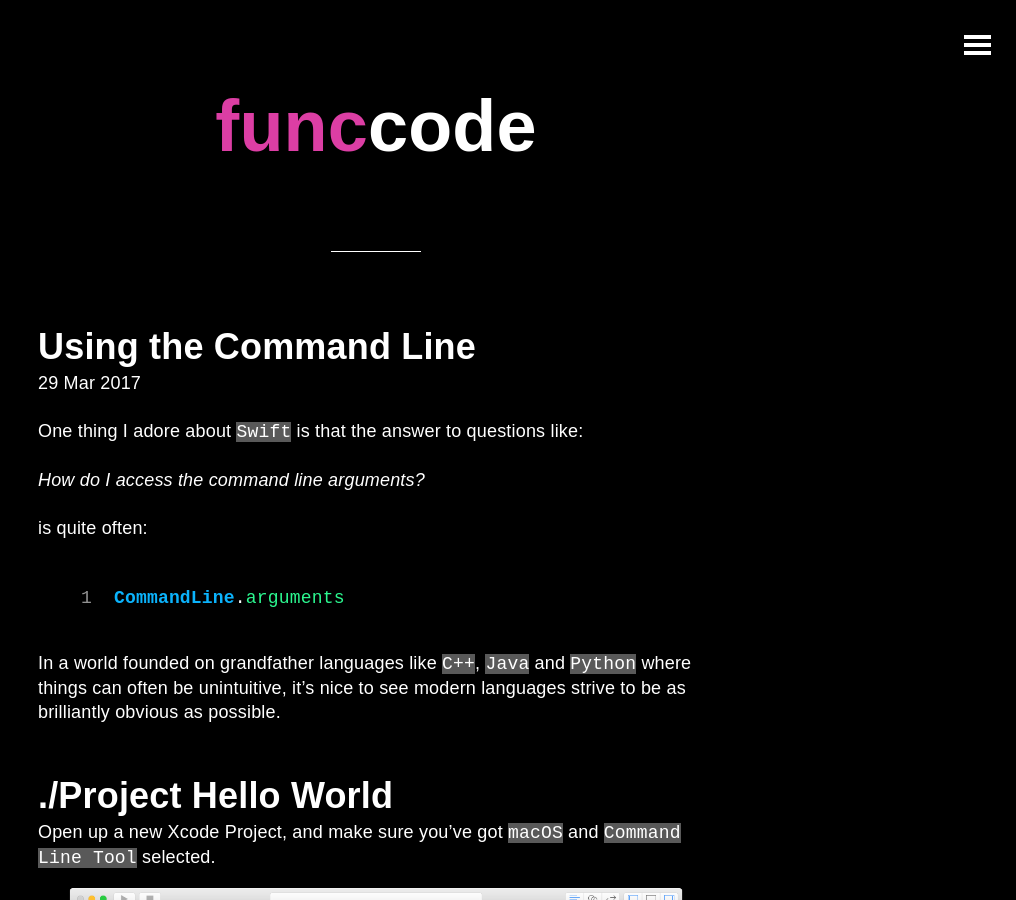
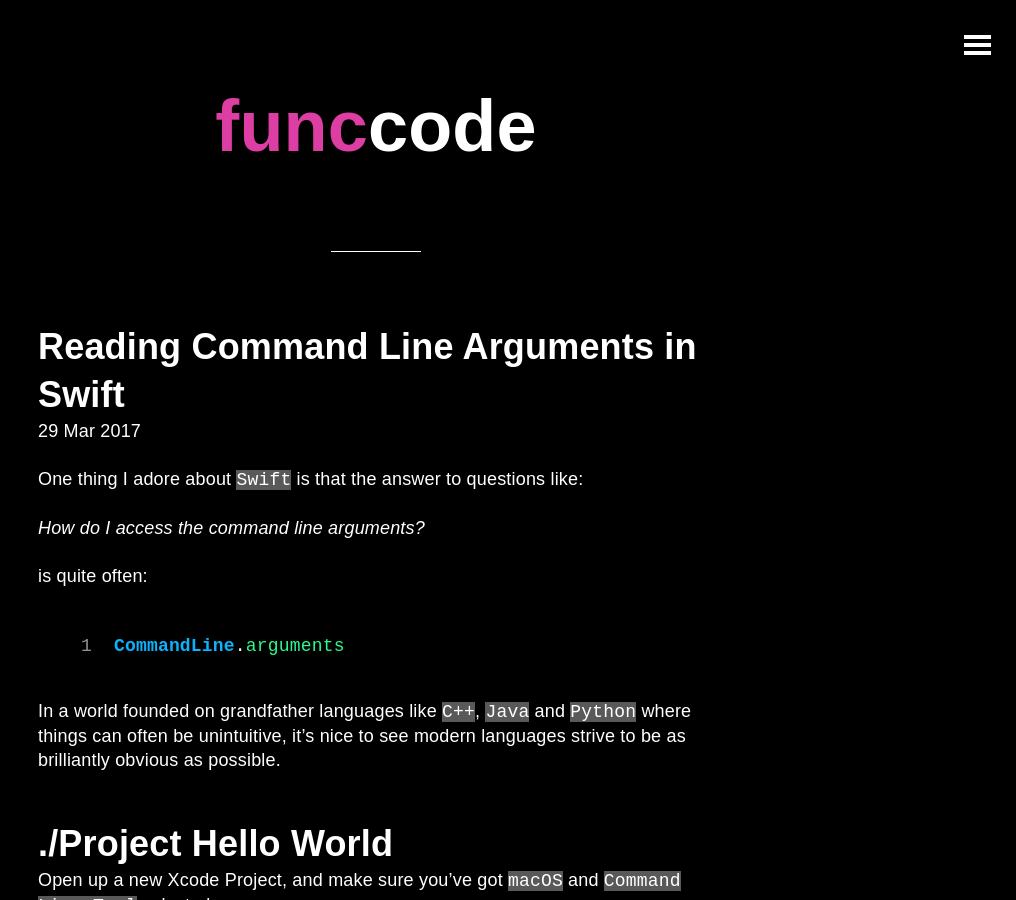
Before and after one commit to XmasRights/XmasRights.github.io, a Jekyll site: the page built from _posts/2017-03-29-CommandLine.md, in a window 1280 px wide and 900 px high. Shown: the whole window, without its empty margins (264-1280 px from the left). Built offline with Jekyll 4.4.1, drawn with Linux system fonts in a browser that asks for light colours.

Commit message:
Updated the title of the Command Line post, to make it more concise

```diff
--- a/_posts/2017-03-29-CommandLine.md
+++ b/_posts/2017-03-29-CommandLine.md
@@ -1,5 +1,5 @@
 ---
-title: Using the Command Line
+title: Reading Command Line Arguments in Swift
 ---
 One thing I adore about `Swift` is that the answer to questions like:
 
```
